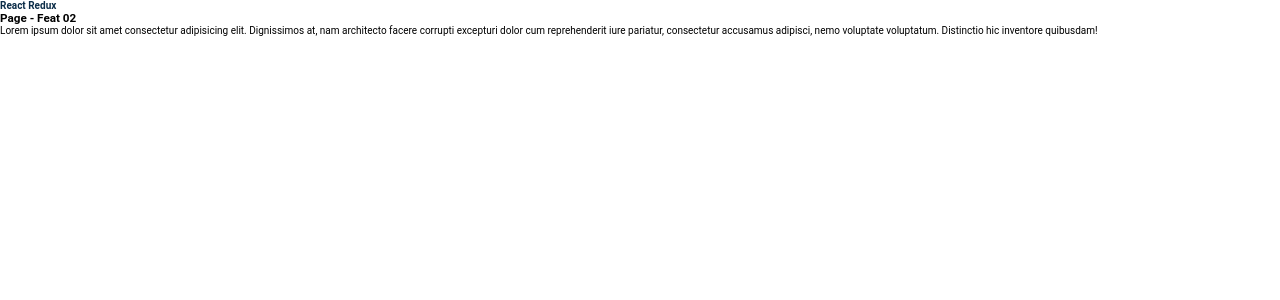
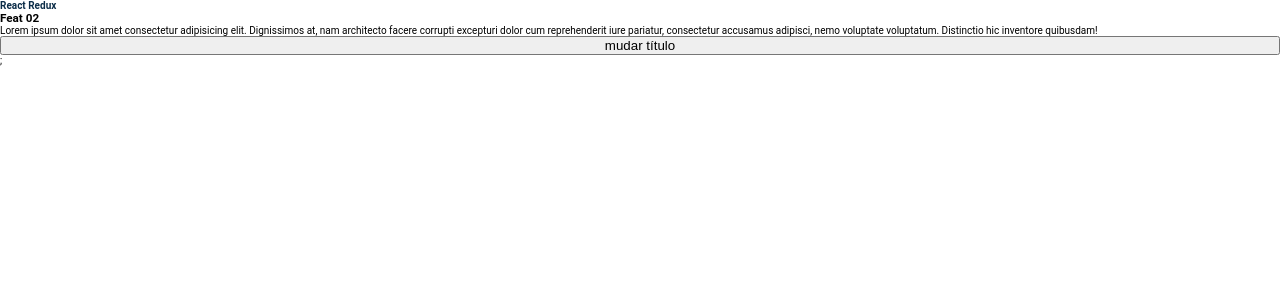
Before and after one commit to angelorubin/alurakut, a React (Create React App) app: page /feat02 in a window 1280 px wide. Shown: the top 300 px of the page. Built offline with nearby package versions, Linux system fonts and the light colour scheme.

Commit message:
Testando estado da feat02

```diff
--- a/src/features/feat-01/views/feat01-container.jsx
+++ b/src/features/feat-01/views/feat01-container.jsx
@@ -9,6 +9,7 @@ const Feat01 = () => {
 
   const handleClick = (e) => {
     e.preventDefault();
+
     return dispatch({
       type: "feat01/addTitle",
       payload: "React Redux Boilerplate",
@@ -21,7 +22,7 @@ const Feat01 = () => {
         <Link to="/feat02">feat 02</Link>
       </nav>
       <S.Title>{title}</S.Title>
-      <h3>Page - Feat 01</h3>
+      <h3>Feat 01</h3>
       <p>
         Lorem ipsum dolor sit amet consectetur adipisicing elit. Velit repellat
         dolor eos repellendus cumque necessitatibus quas suscipit magni eveniet
--- a/src/features/feat-01/views/feat01-styles.js
+++ b/src/features/feat-01/views/feat01-styles.js
@@ -3,9 +3,11 @@ import styled from "styled-components";
 export const Container = styled.div`
   display: flex;
   flex-direction: column;
+  background-color: var(--secondary-color);
+  height: 20vh;
 `;
 
 export const Title = styled.h1`
   color: var(--primary-color);
-  font-size: var(--smallSize);
+  font-size: 2rem;
 `;
--- a/src/features/feat-02/views/feat02-container.jsx
+++ b/src/features/feat-02/views/feat02-container.jsx
@@ -1,22 +1,32 @@
 import React from "react";
 import * as S from "./feat02-styles";
-import { useSelector } from "react-redux";
+import { useSelector, useDispatch } from "react-redux";
 
-const Feat01 = () => {
-  const { title } = useSelector((state) => state.feat01);
+const Feat02 = () => {
+  const { title } = useSelector((state) => state.feat02);
+  const dispatch = useDispatch();
+
+  const handleClick = (e) => {
+    e.preventDefault();
+    return dispatch({
+      type: "feat02/addTitle",
+      payload: "New title",
+    });
+  };
 
   return (
     <S.Container>
       <S.Title>{title}</S.Title>
-      <h3>Page - Feat 02</h3>
+      <h3>Feat 02</h3>
       <p>
         Lorem ipsum dolor sit amet consectetur adipisicing elit. Dignissimos at,
         nam architecto facere corrupti excepturi dolor cum reprehenderit iure
         pariatur, consectetur accusamus adipisci, nemo voluptate voluptatum.
         Distinctio hic inventore quibusdam!
       </p>
+      <button onClick={handleClick}>mudar título</button>;
     </S.Container>
   );
 };
 
-export default Feat01;
+export default Feat02;
--- /dev/null
+++ b/src/shared/components/button/index.js
@@ -0,0 +1,5 @@
+import React from "react";
+
+export const BaseButton = ({ children }) => {
+  return <button>{children}</button>;
+};
--- /dev/null
+++ b/src/shared/components/button/styles.js
@@ -0,0 +1,3 @@
+import styled from "styled-components";
+
+const BaseButtton = styled.button``;
```
